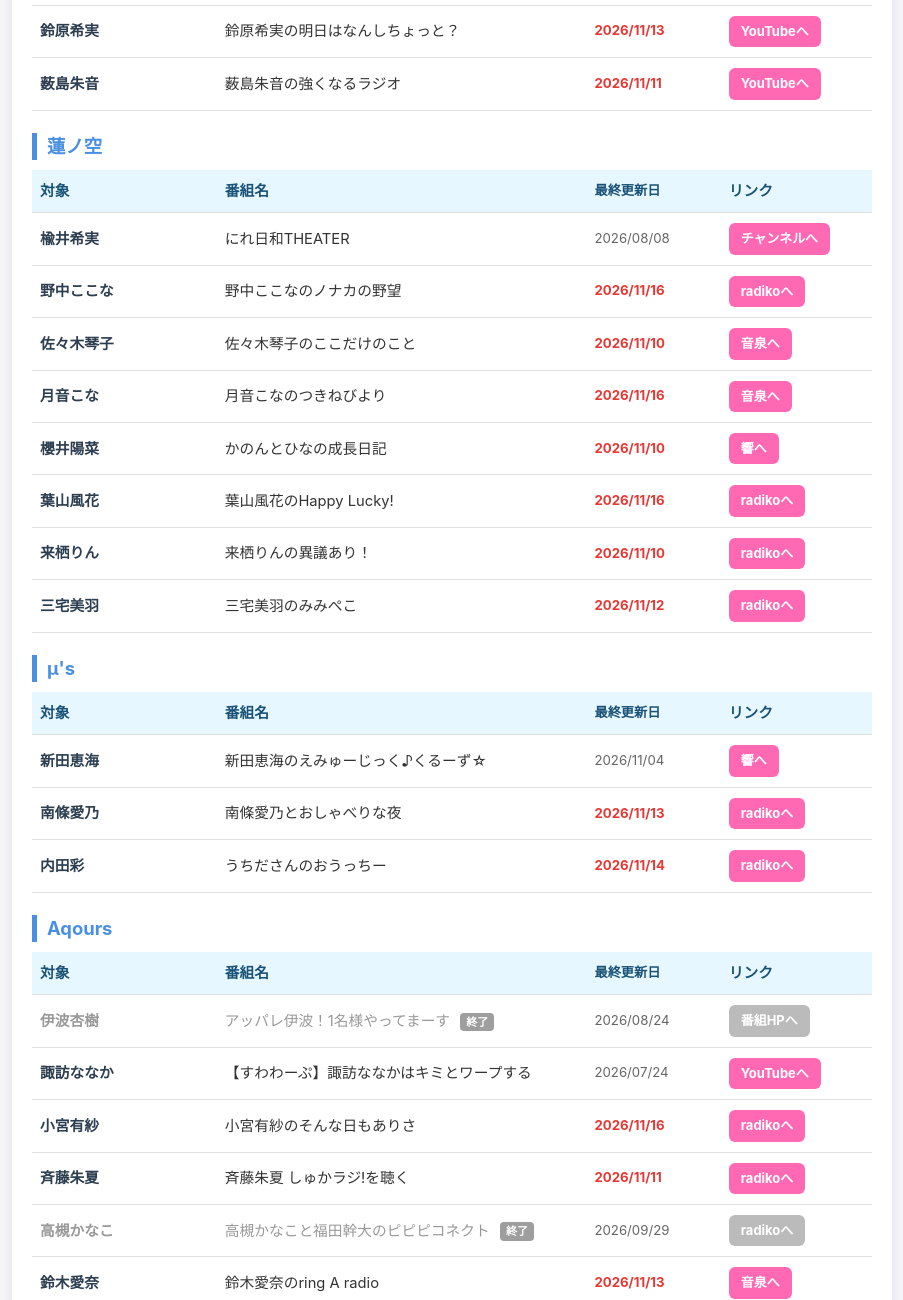
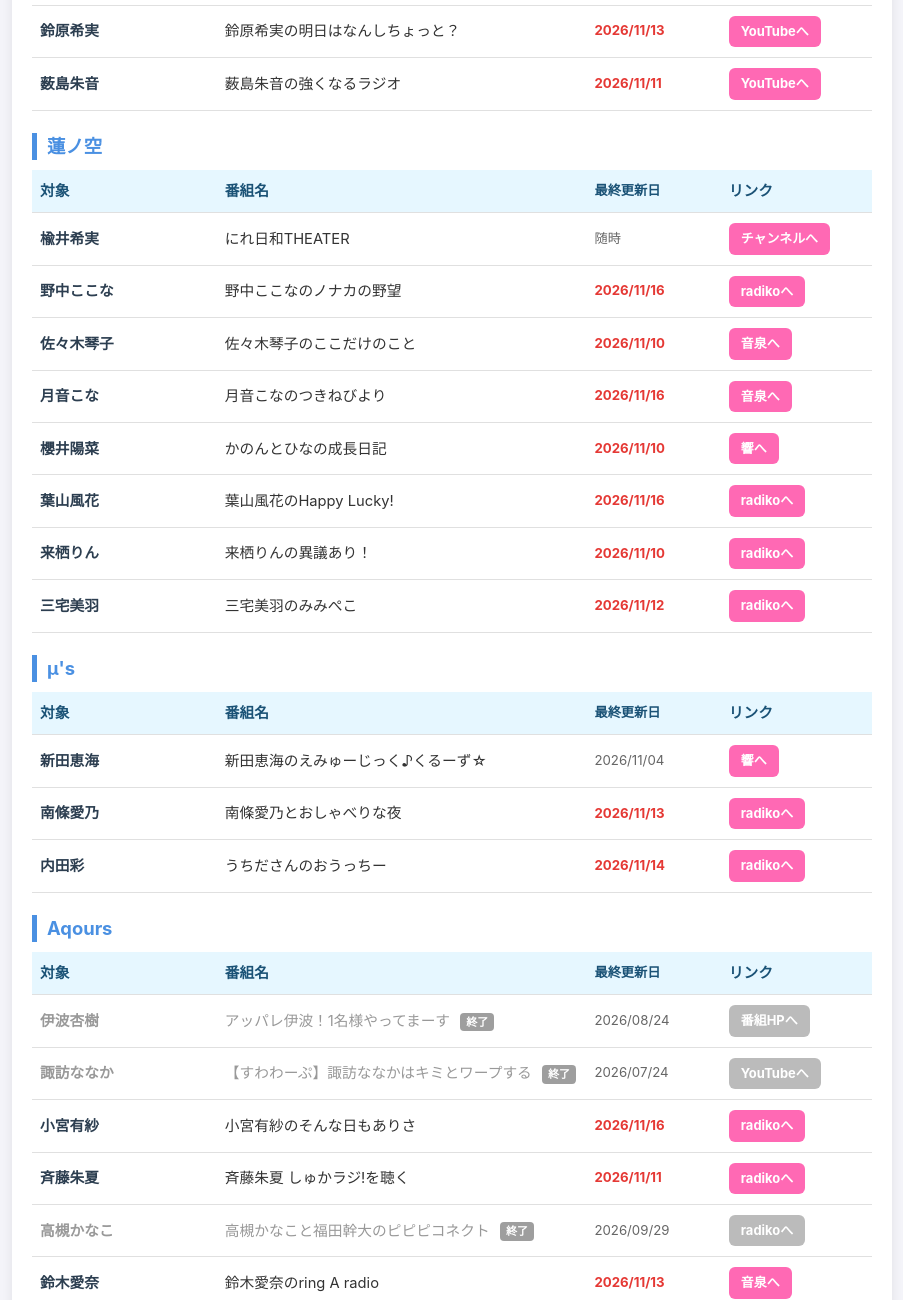
Before and after one commit to rebanira126/radio, a plain HTML site: page index.html in a window 1280 px wide. Shown: the part 920-2220 px from the top of the page, without its empty margins (188-1091 px from the left). Drawn offline with Linux system fonts and the light colour scheme.

Commit message:
にれ日和THEATERの更新日を「随時」に、すわわーぷに終了マークを追加
Co-Authored-By: Claude Opus 5.5 <noreply@anthropic.com>
Claude-Session: https://claude.ai/code/session_01T21iLTdYwaXZFqePiD8KcJ

```diff
--- a/index.html
+++ b/index.html
@@ -214,7 +214,7 @@
                 </thead>
                 <tbody>
                 <tr class="radio-row" data-is-free="true" data-free-url="https://fcchannel.re-tapirs.com/fc_channel/nirebiyori/?mode=movie" data-free-label="チャンネルへ" data-all-url="https://fcchannel.re-tapirs.com/fc_channel/nirebiyori/?mode=movie" data-all-label="チャンネルへ">
-                    <td class="col-target">楡井希実</td><td class="col-name">にれ日和THEATER</td><td class="col-date"><span class="date-normal" data-date="2026/08/08">2026/08/08</span></td><td class="col-link"><a href="https://fcchannel.re-tapirs.com/fc_channel/nirebiyori/?mode=movie" target="_blank" class="link-button">チャンネルへ</a></td>
+                    <td class="col-target">楡井希実</td><td class="col-name">にれ日和THEATER</td><td class="col-date"><span class="date-normal">随時</span></td><td class="col-link"><a href="https://fcchannel.re-tapirs.com/fc_channel/nirebiyori/?mode=movie" target="_blank" class="link-button">チャンネルへ</a></td>
                 </tr>
                 <tr class="radio-row" data-is-free="true" data-free-url="https://radiko.jp/r_seasons/48642" data-free-label="radikoへ" data-all-url="https://radiko.jp/r_seasons/48642" data-all-label="radikoへ">
                     <td class="col-target">野中ここな</td><td class="col-name">野中ここなのノナカの野望</td><td class="col-date"><span class="date-recent" data-date="2026/11/16">2026/11/16</span></td><td class="col-link"><a href="https://radiko.jp/r_seasons/48642" target="_blank" class="link-button">radikoへ</a></td>
@@ -278,8 +278,8 @@
                 <tr class="radio-row" data-is-free="false" data-free-url="https://audee-membership.jp/aida-rikako/" data-free-label="" data-all-url="https://audee-membership.jp/aida-rikako/" data-all-label="AuDeeへ">
                     <td class="col-target">逢田梨香子</td><td class="col-name">逢田梨香子のORDINARY RADIO</td><td class="col-date"><span class="date-recent" data-date="2026/11/15">2026/11/15</span></td><td class="col-link"><a href="https://audee-membership.jp/aida-rikako/" target="_blank" class="link-button">AuDeeへ</a></td>
                 </tr>
-                <tr class="radio-row" data-is-free="true" data-free-url="https://www.youtube.com/watch?v=Il4dx-uo-4U&list=PLBYsKLTtyN0_5LjOgvZqG1ZekCQIDGglm" data-free-label="YouTubeへ" data-all-url="https://www.youtube.com/watch?v=Il4dx-uo-4U&list=PLBYsKLTtyN0_5LjOgvZqG1ZekCQIDGglm" data-all-label="YouTubeへ">
-                    <td class="col-target">諏訪ななか</td><td class="col-name">【すわわーぷ】諏訪ななかはキミとワープする</td><td class="col-date"><span class="date-normal" data-date="2026/07/24">2026/07/24</span></td><td class="col-link"><a href="https://www.youtube.com/watch?v=Il4dx-uo-4U&list=PLBYsKLTtyN0_5LjOgvZqG1ZekCQIDGglm" target="_blank" class="link-button">YouTubeへ</a></td>
+                <tr class="radio-row" data-is-free="true" data-free-url="https://www.youtube.com/watch?v=Il4dx-uo-4U&list=PLBYsKLTtyN0_5LjOgvZqG1ZekCQIDGglm" data-free-label="YouTubeへ" data-all-url="https://www.youtube.com/watch?v=Il4dx-uo-4U&list=PLBYsKLTtyN0_5LjOgvZqG1ZekCQIDGglm" data-all-label="YouTubeへ" data-ended="true">
+                    <td class="col-target">諏訪ななか</td><td class="col-name">【すわわーぷ】諏訪ななかはキミとワープする <span class="badge-ended">終了</span></td><td class="col-date"><span class="date-normal" data-date="2026/07/24">2026/07/24</span></td><td class="col-link"><a href="https://www.youtube.com/watch?v=Il4dx-uo-4U&list=PLBYsKLTtyN0_5LjOgvZqG1ZekCQIDGglm" target="_blank" class="link-button">YouTubeへ</a></td>
                 </tr>
                 <tr class="radio-row" data-is-free="true" data-free-url="https://radiko.jp/r_seasons/10032649" data-free-label="radikoへ" data-all-url="https://radiko.jp/r_seasons/10032649" data-all-label="radikoへ">
                     <td class="col-target">小宮有紗</td><td class="col-name">小宮有紗のそんな日もありさ</td><td class="col-date"><span class="date-recent" data-date="2026/11/16">2026/11/16</span></td><td class="col-link"><a href="https://radiko.jp/r_seasons/10032649" target="_blank" class="link-button">radikoへ</a></td>
```
